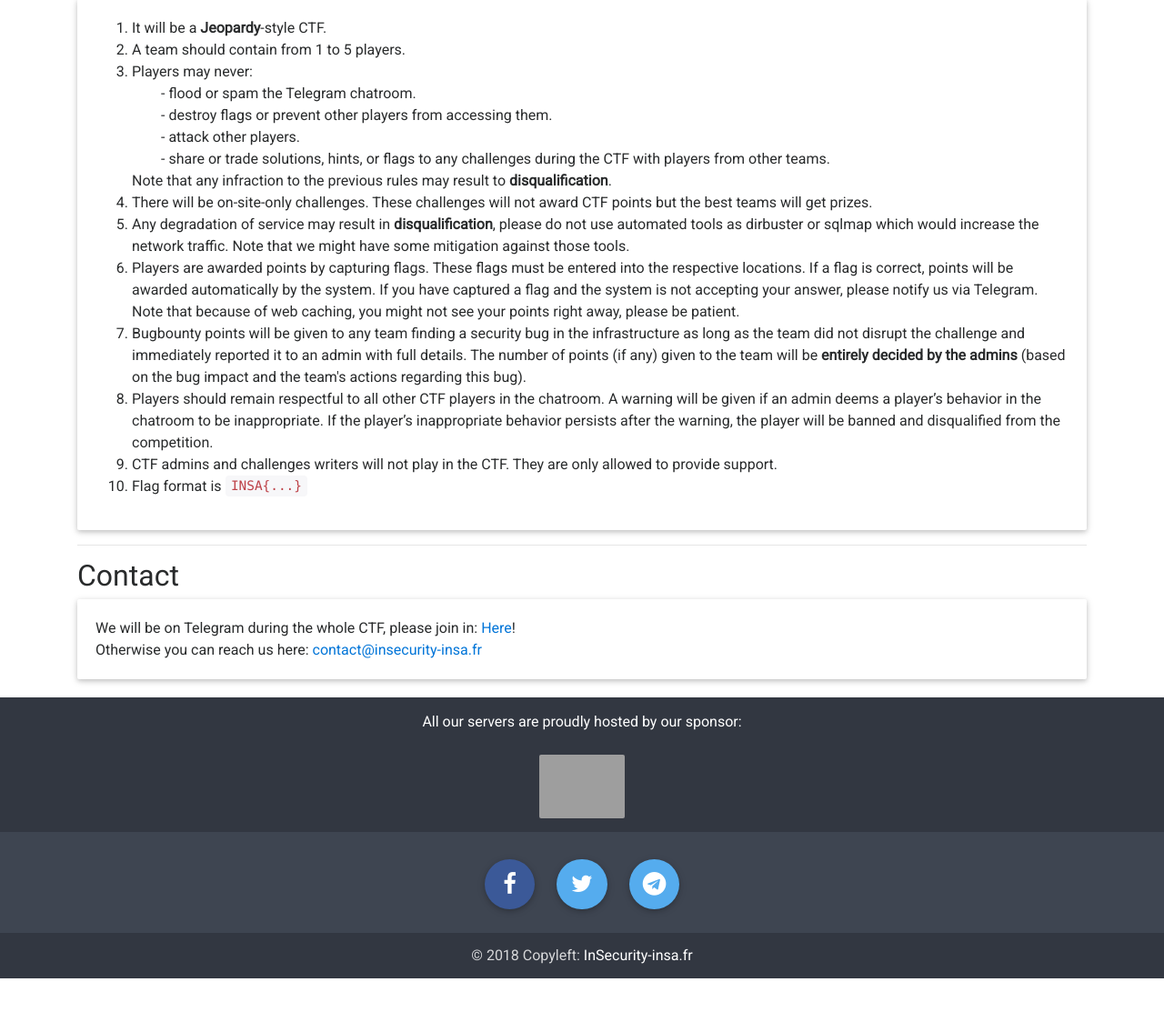
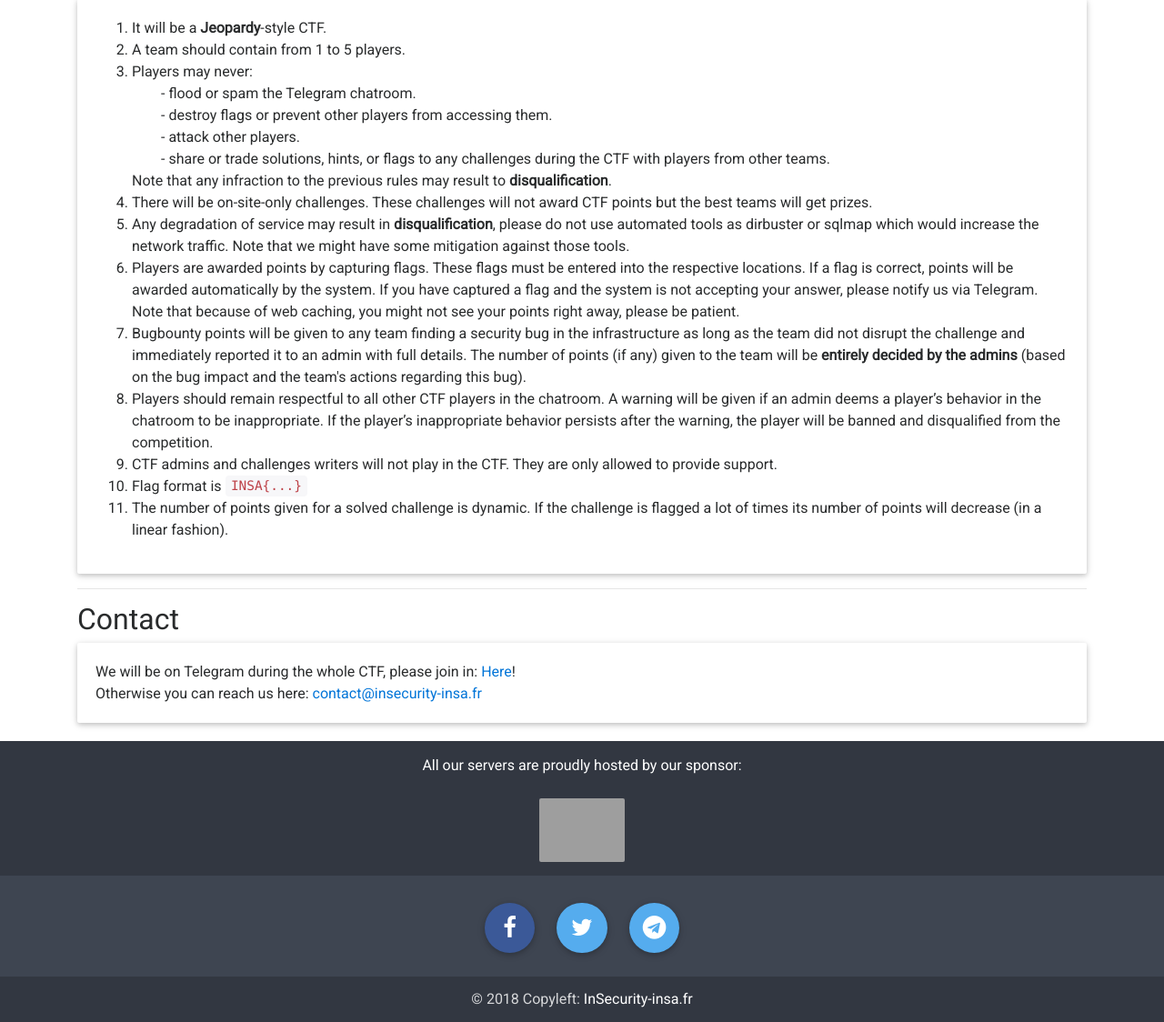
Before and after one commit to HugoDelval/inshack-scoreboard, a Django app: page / in a window 1280 px wide. Shown: the part 933-2057 px from the top of the page at 91% size. Before the commit the page ends 2009 px from the top, so only its background shows below. Run offline with Django 3.2, Linux system fonts and the light colour scheme; parts of the project's set-up code (start-up, migrations or seed data) failed here and were passed over; some libraries are stand-ins or nearby versions; grey boxes are pictures that could not be loaded.

Commit message:
add rule

```diff
--- a/app/information/templates/information/home.html
+++ b/app/information/templates/information/home.html
@@ -147,6 +147,9 @@
             <li>
                 Flag format is <code>INSA{...}</code>
             </li>
+            <li>
+                The number of points given for a solved challenge is dynamic. If the challenge is flagged a lot of times its number of points will decrease (in a linear fashion).
+            </li>
         </ol>
     </div>
     <hr>
```
